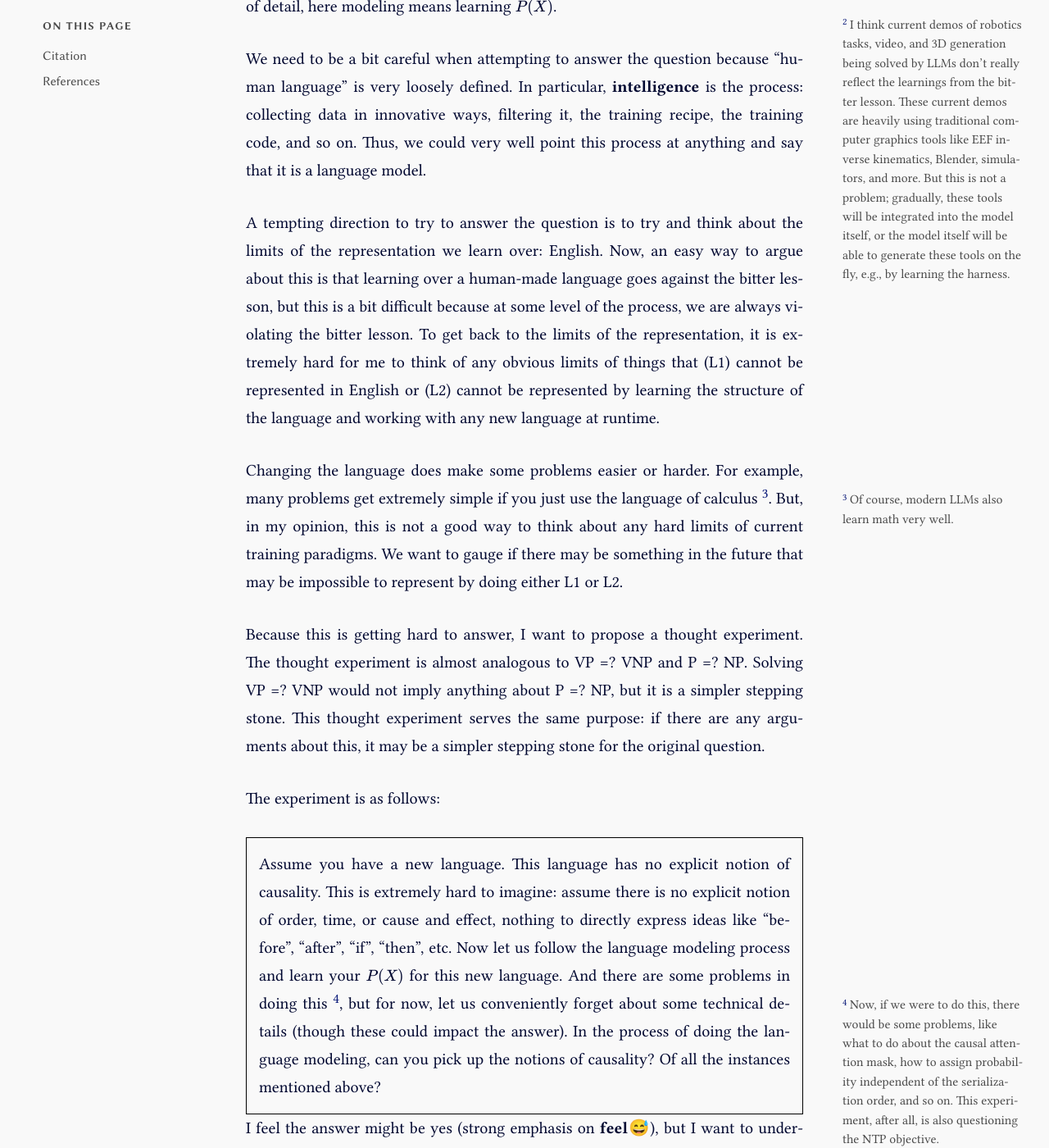
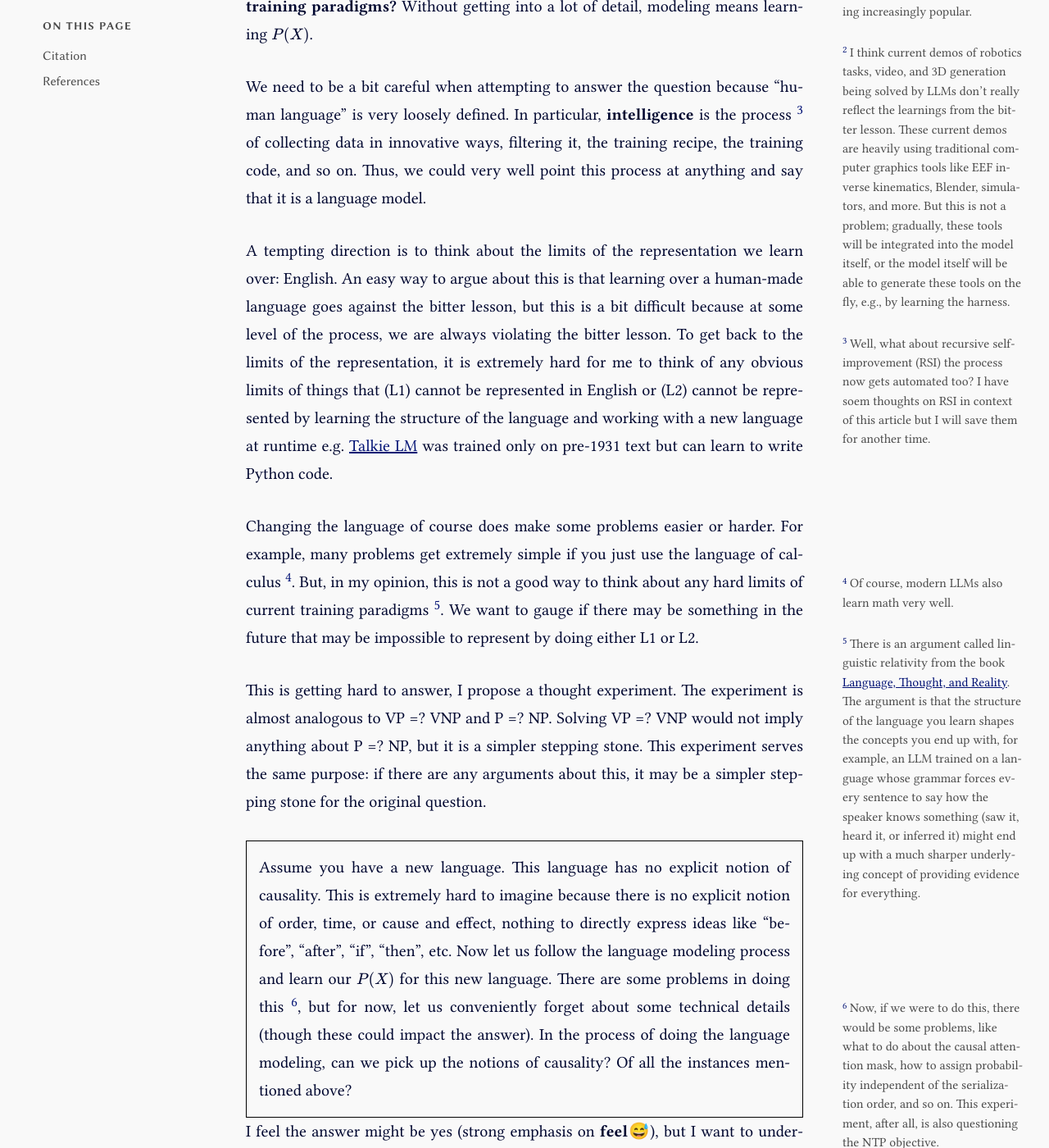
Before and after one commit to Rishit-dagli/Rishit-dagli.github.io, a Jekyll site: the page built from _posts/2026-09-28-lm-limits.md, in a window 1280 px wide and 1400 px high, scrolled down 644 px. Shown: the whole window at 82% size. Built offline with Jekyll 4.4.1, drawn with Linux system fonts in a browser that asks for light colours; comment, search, counter and statistics services are not loaded; some of the changed text lies outside the part shown.

Commit message:
fix: update date and refine phrasing in the language modeling limits post

```diff
--- a/_posts/2026-09-28-lm-limits.md
+++ b/_posts/2026-09-28-lm-limits.md
@@ -1,30 +1,34 @@
 ---
 title: "A Thought Experiment on the Limits of Language Modeling"
-date: 2026-09-28
+date: 2026-10-05
 excerpt: "Can you learn over a brand-new language without an explicit notion of causality and, during the process of language modeling, pick up the notions of causality?"
 image:
 tags: [philosophy, llm]
 ---
 
-I have been very inspired by LLMs being extremely good [^vlmnote] at solving a wide variety of tasks, especially robotics, video, 3D, and 4D generation. A late realization has been that almost all of vision and graphics is actually a language modeling task [^bittervideogen]. This has gotten me thinking: **are there any limits that arise from modeling human language with current training paradigms?** Without getting into a lot of detail, here modeling means learning $P(X)$.
+In the past few months, my thoughts have changed a lot. I am quite inspired by LLMs getting extremely good [^vlmnote] at solving a wide variety of tasks, especially robotics, video, 3D, and 4D generation. A late realization has been that almost all of vision and graphics is actually a language modeling task [^bittervideogen]. I have been thinking: **are there any limits that arise from modeling human language with current training paradigms?** Without getting into a lot of detail, modeling means learning $P(X)$.
 
-We need to be a bit careful when attempting to answer the question because "human language" is very loosely defined. In particular, **intelligence** is the process: collecting data in innovative ways, filtering it, the training recipe, the training code, and so on. Thus, we could very well point this process at anything and say that it is a language model.
+We need to be a bit careful when attempting to answer the question because "human language" is very loosely defined. In particular, **intelligence** is the process [^rsi] of collecting data in innovative ways, filtering it, the training recipe, the training code, and so on. Thus, we could very well point this process at anything and say that it is a language model.
 
-A tempting direction to try to answer the question is to try and think about the limits of the representation we learn over: English. Now, an easy way to argue about this is that learning over a human-made language goes against the bitter lesson, but this is a bit difficult because at some level of the process, we are always violating the bitter lesson. To get back to the limits of the representation, it is extremely hard for me to think of any obvious limits of things that (L1) cannot be represented in English or (L2) cannot be represented by learning the structure of the language and working with any new language at runtime.
+A tempting direction is to think about the limits of the representation we learn over: English. An easy way to argue about this is that learning over a human-made language goes against the bitter lesson, but this is a bit difficult because at some level of the process, we are always violating the bitter lesson. To get back to the limits of the representation, it is extremely hard for me to think of any obvious limits of things that (L1) cannot be represented in English or (L2) cannot be represented by learning the structure of the language and working with a new language at runtime e.g. [Talkie LM](https://talkie-lm.com/introducing-talkie) was trained only on pre-1931 text but can learn to write Python code.
 
-Changing the language does make some problems easier or harder. For example, many problems get extremely simple if you just use the language of calculus [^math]. But, in my opinion, this is not a good way to think about any hard limits of current training paradigms. We want to gauge if there may be something in the future that may be impossible to represent by doing either L1 or L2.
+Changing the language of course does make some problems easier or harder. For example, many problems get extremely simple if you just use the language of calculus [^math]. But, in my opinion, this is not a good way to think about any hard limits of current training paradigms [^ltr]. We want to gauge if there may be something in the future that may be impossible to represent by doing either L1 or L2.
 
-Because this is getting hard to answer, I want to propose a thought experiment. The thought experiment is almost analogous to VP =? VNP and P =? NP. Solving VP =? VNP would not imply anything about P =? NP, but it is a simpler stepping stone. This thought experiment serves the same purpose: if there are any arguments about this, it may be a simpler stepping stone for the original question.
-
-The experiment is as follows:
+This is getting hard to answer, I propose a thought experiment. The experiment is almost analogous to VP =? VNP and P =? NP. Solving VP =? VNP would not imply anything about P =? NP, but it is a simpler stepping stone. This experiment serves the same purpose: if there are any arguments about this, it may be a simpler stepping stone for the original question.
 
 <div style="padding: 0.75em; border: 1px solid var(--theorem-border);" markdown="1">
-Assume you have a new language. This language has no explicit notion of causality. This is extremely hard to imagine: assume there is no explicit notion of order, time, or cause and effect, nothing to directly express ideas like "before", "after", "if", "then", etc. Now let us follow the language modeling process and learn your $P(X)$ for this new language. And there are some problems in doing this [^lmproblems], but for now, let us conveniently forget about some technical details (though these could impact the answer). In the process of doing the language modeling, can you pick up the notions of causality? Of all the instances mentioned above?
+Assume you have a new language. This language has no explicit notion of causality. This is extremely hard to imagine because there is no explicit notion of order, time, or cause and effect, nothing to directly express ideas like "before", "after", "if", "then", etc. Now let us follow the language modeling process and learn our $P(X)$ for this new language. There are some problems in doing this [^lmproblems], but for now, let us conveniently forget about some technical details (though these could impact the answer). In the process of doing the language modeling, can we pick up the notions of causality? Of all the instances mentioned above?
 </div>
 
 I feel the answer might be yes (strong emphasis on **feel**😅), but I want to understand others' thoughts on this.
 
-I think some experiments like [Talkie LM](https://talkie-lm.com/introducing-talkie) are very similar in spirit and should be very useful analogies. Someone shared [this paper](https://openreview.net/forum?id=tHr0vFbS3K) with me, which I haven't read yet.
+I think some experiments like [Talkie LM](https://talkie-lm.com/introducing-talkie) are very similar in spirit and should be very useful analogies.
+
+About 2 weeks after I originally wrote this, I thought it is related to a few old papers I suddenly remembered. There was the paradox of concept learning (from the book [Language of Thought](https://danielwharris.com/teaching/38080/readings/FodorLOT.pdf)) where the argument was that if you learn by testing hypotheses then you need to already be able to represent the hypothesis, so a learner cannot pick up a concept that its representational vocabulary cannot express. Another argument that I like (from the book [The Origin of Concepts](https://notebook.colinmclear.net/ox-hugo/carey2009_the_origin_of_concepts.pdf)) is that a learner can still build such a concept: it first learns a system of symbols whose meanings come only from how they relate to each other, like a small language model can memorize the counting list "one, two, three, ..." before knowing what the words mean, and then gradually map this structure onto things it already understands (like small sets of objects) until it ends up with a concept it could not express before (like natural numbers).
+
+Based on this, I think there are 2 subtle sub-questions here (a) can a learner develop concepts absent from its initial representational vocabulary? (b) does the distribution of the training language contain enough information to determine those concepts?
+
+Someone shared these papers, [1](https://openreview.net/forum?id=tHr0vFbS3K) [2](https://arxiv.org/abs/2601.03220) with me. Slightly less related ones people have shared with me [3](https://arxiv.org/abs/2203.15756) [4](https://arxiv.org/abs/2305.16183).
 
 {% include bibtex.html %}
 
@@ -34,6 +38,10 @@
 
 [^bittervideogen]: I think current demos of robotics tasks, video, and 3D generation being solved by LLMs don't really reflect the learnings from the bitter lesson. These current demos are heavily using traditional computer graphics tools like EEF inverse kinematics, Blender, simulators, and more. But this is not a problem; gradually, these tools will be integrated into the model itself, or the model itself will be able to generate these tools on the fly, e.g., by learning the harness.
 
+[^rsi]: Well, what about recursive self-improvement (RSI) the process now gets automated too? I have soem thoughts on RSI in context of this article but I will save them for another time.
+
 [^math]: Of course, modern LLMs also learn math very well.
 
+[^ltr]: There is an argument called linguistic relativity from the book [Language, Thought, and Reality](https://www.jstor.org/stable/j.ctt5hhbx2). The argument is that the structure of the language you learn shapes the concepts you end up with, for example, an LLM trained on a language whose grammar forces every sentence to say how the speaker knows something (saw it, heard it, or inferred it) might end up with a much sharper underlying concept of providing evidence for everything.
+
 [^lmproblems]: Now, if we were to do this, there would be some problems, like what to do about the causal attention mask, how to assign probability independent of the serialization order, and so on. This experiment, after all, is also questioning the NTP objective.
```
